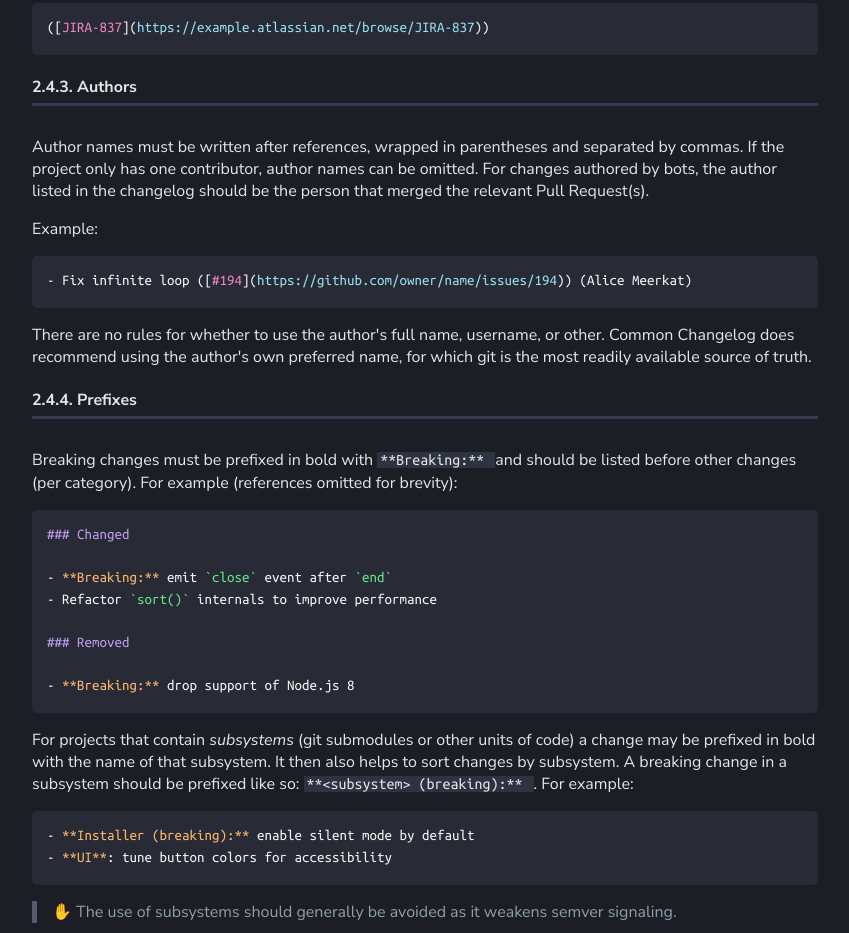
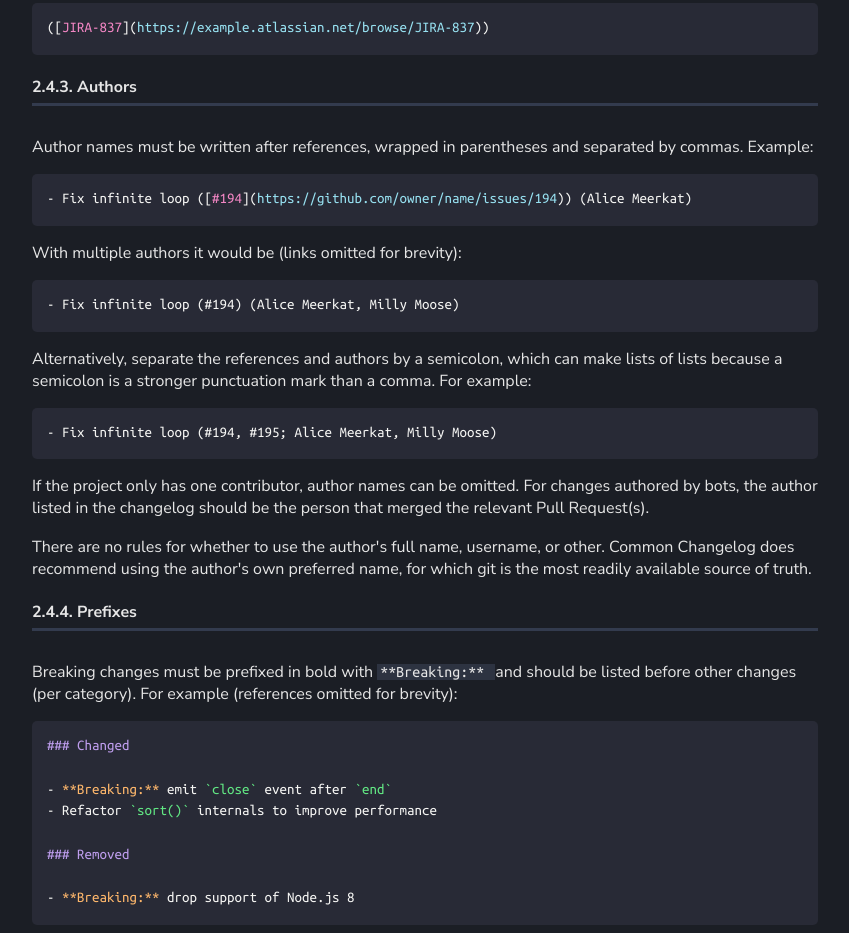
Before and after one commit to vweevers/common-changelog, a plain HTML site: page index.html in a window 1280 px wide. Shown: the part 6529-7462 px from the top of the page, without its empty margins (215-1064 px from the left). Drawn offline with Linux system fonts and the light colour scheme.

Commit message:
deploy: 07870f46c43e2475f57c8be8587dd30c7d5a519d

```diff
--- a/index.html
+++ b/index.html
@@ -205,10 +205,16 @@
     <pre style="background: #282A36"><code class="language-md"><span style="color: #F6F6F4">(</span><span style="color: #F6F6F4">[</span><span style="color: #F286C4">JIRA-837</span><span style="color: #F6F6F4">]</span><span style="color: #F6F6F4">(</span><span style="color: #97E1F1">https://example.atlassian.net/browse/JIRA-837</span><span style="color: #F6F6F4">))</span>
 </code></pre>
     <h4 id="243-authors"><a aria-hidden="true" tabindex="-1" href="#243-authors"><img src="./link.svg" class="icon icon-link" aria-hidden></a><span class="header-nr">2.4.3. </span>Authors</h4>
-    <p>Author names must be written after references, wrapped in parentheses and separated by commas. If the project only has one contributor, author names can be omitted. For changes authored by bots, the author listed in the changelog should be the person that merged the relevant Pull Request(s).</p>
-    <p>Example:</p>
+    <p>Author names must be written after references, wrapped in parentheses and separated by commas. Example:</p>
     <pre style="background: #282A36"><code class="language-md"><span style="color: #F6F6F4">- Fix infinite loop (</span><span style="color: #F6F6F4">[</span><span style="color: #F286C4">#194</span><span style="color: #F6F6F4">]</span><span style="color: #F6F6F4">(</span><span style="color: #97E1F1">https://github.com/owner/name/issues/194</span><span style="color: #F6F6F4">)) (Alice Meerkat)</span>
 </code></pre>
+    <p>With multiple authors it would be (links omitted for brevity):</p>
+    <pre style="background: #282A36"><code class="language-md"><span style="color: #F6F6F4">- Fix infinite loop (#194) (Alice Meerkat, Milly Moose)</span>
+</code></pre>
+    <p>Alternatively, separate the references and authors by a semicolon, which can make lists of lists because a semicolon is a stronger punctuation mark than a comma. For example:</p>
+    <pre style="background: #282A36"><code class="language-md"><span style="color: #F6F6F4">- Fix infinite loop (#194, #195; Alice Meerkat, Milly Moose)</span>
+</code></pre>
+    <p>If the project only has one contributor, author names can be omitted. For changes authored by bots, the author listed in the changelog should be the person that merged the relevant Pull Request(s).</p>
     <p>There are no rules for whether to use the author's full name, username, or other. Common Changelog does recommend using the author's own preferred name, for which git is the most readily available source of truth.</p>
     <h4 id="244-prefixes"><a aria-hidden="true" tabindex="-1" href="#244-prefixes"><img src="./link.svg" class="icon icon-link" aria-hidden></a><span class="header-nr">2.4.4. </span>Prefixes</h4>
     <p>Breaking changes must be prefixed in bold with <code>**Breaking:** </code>and should be listed before other changes (per category). For example (references omitted for brevity):</p>
```
